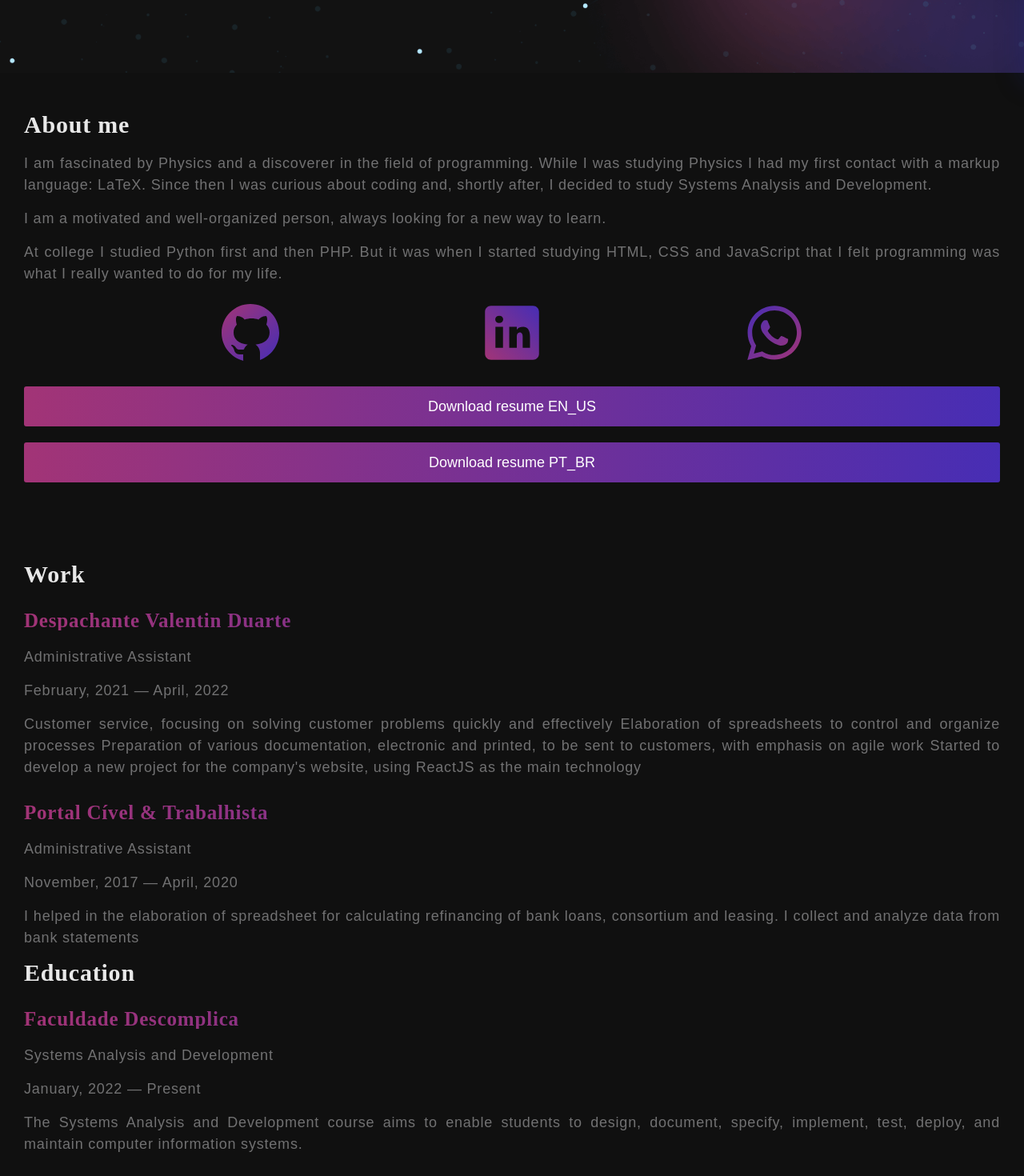
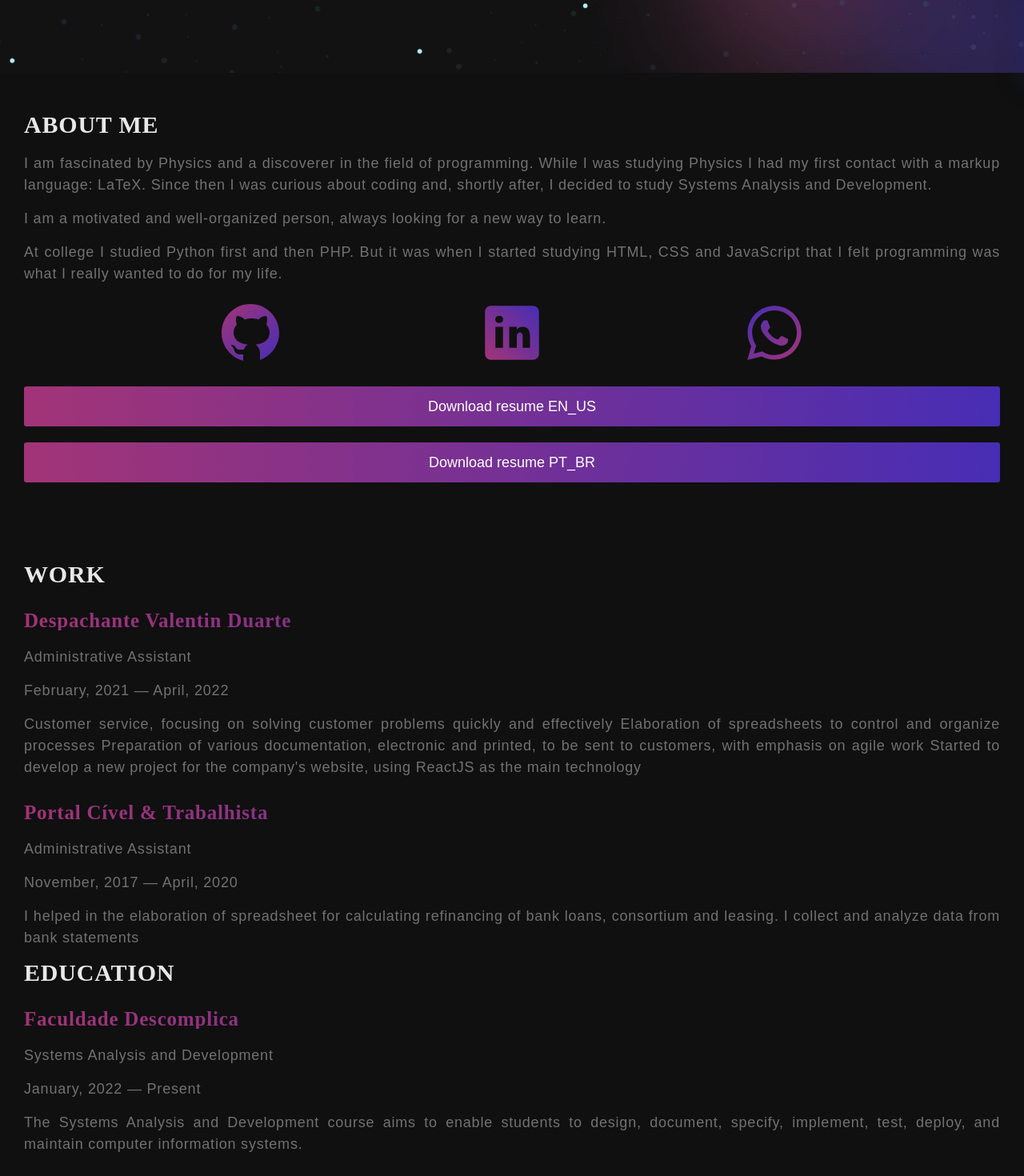
Before and after one commit to JoaoKshesek/portfolio_react, a React (Vite) app: page / in a window 1280 px wide. Shown: the part 709-2179 px from the top of the page at 80% size. Built offline with nearby package versions, Linux system fonts and the light colour scheme.

Commit message:
Update about and resume

```diff
--- a/src/components/About/About.jsx
+++ b/src/components/About/About.jsx
@@ -13,7 +13,7 @@ export const About = () => {
         <img src={hero} alt="Profile image" />
       </div>
       <div className='col-right'>
-        <h2>About me</h2>
+        <h2>ABOUT ME</h2>
         <p>
           I am fascinated by Physics and a discoverer in the field of programming. While I was studying Physics I had my first contact with a markup language: LaTeX. Since then I was curious about coding and, shortly after, I decided to study Systems Analysis and Development.
         </p>
--- a/src/components/Resume/Resume.jsx
+++ b/src/components/Resume/Resume.jsx
@@ -5,7 +5,7 @@ export const Resume = () => {
     <section id="resume">
       <div className='work'>
         <div className='col-left'>
-          <h2><span>Work</span></h2>
+          <h2><span>WORK</span></h2>
         </div>
         <div className='col-right'>
           <div className="item">
@@ -25,7 +25,7 @@ export const Resume = () => {
 
       <div className='education'>
         <div className='col-left'>
-          <h2><span>Education</span></h2>
+          <h2><span>EDUCATION</span></h2>
         </div>
         <div className='col-right'>
           <div className="item">
@@ -56,7 +56,7 @@ export const Resume = () => {
       </div>
       <div className='technologies'>
         <div className='col-left'>
-          <h2><span>Technologies</span></h2>
+          <h2><span>TECHNOLOGIES</span></h2>
         </div>
         <div className='col-right'>
         <div className="item">
```
